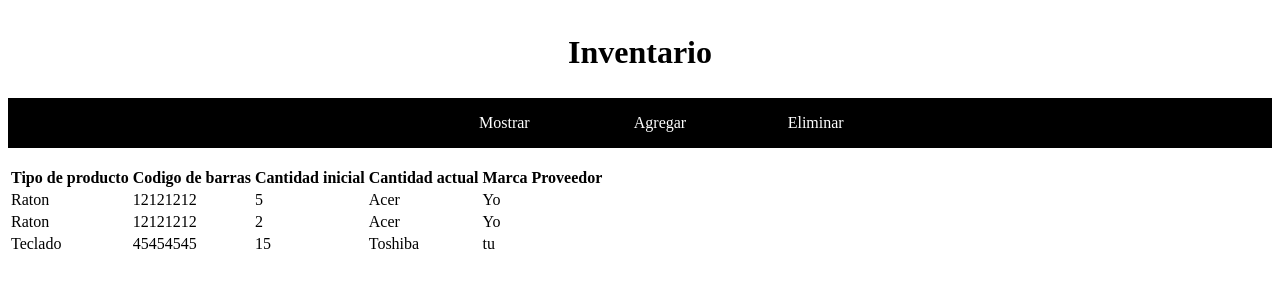
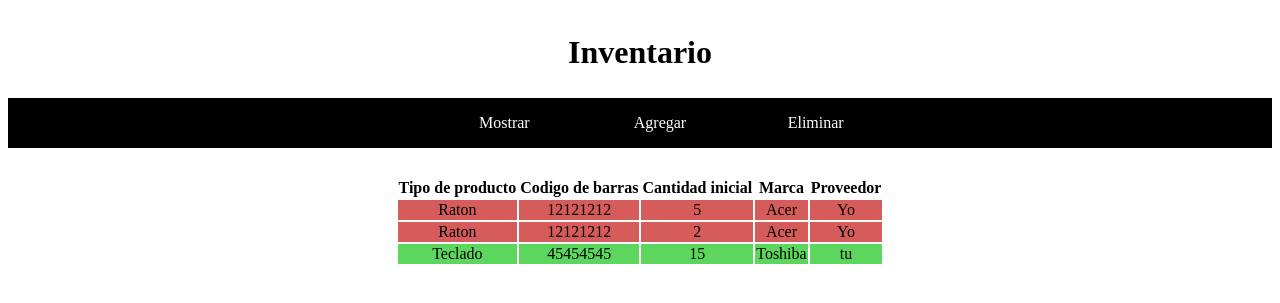
Before and after one commit to kimmurielO/BarCode, a PHP site: page /mostrarDP.php in a window 1280 px wide. Shown: the top 303 px of the page. Run offline with PHP 8.4, Linux system fonts and the light colour scheme; data comes from the database, SQL or seed files in the repository; both versions use the stored data as it was after the commit; data that the repository does not hold is empty.

Commit message:
Add files via upload

```diff
--- a/estilo.css
+++ b/estilo.css
@@ -72,7 +72,23 @@ textarea {
     width:260px;
 }
 
+table{
+    position: relative;
+    margin: auto;
+    text-align: center;
+    padding: 10px;
+
+}
+
 
 h2{
     text-align: center;
 }
+
+.CantRojo{
+    background-color: hsl(0, 60%, 60%);
+}
+
+.CantVerde{
+    background-color: hsl(120, 60%, 60%);
+}
--- a/mostrarDP.php
+++ b/mostrarDP.php
@@ -32,28 +32,37 @@ $bd = new MiBD();
 
 $resultado = $bd->query("SELECT * FROM Almacen");
 
-//var_dump($resultado->fetchArray());
-
 echo "<table>";
 echo "<tr>";
 echo "<th> Tipo de producto </th>";
 echo "<th> Codigo de barras </th>";
 echo "<th> Cantidad inicial </th>";
-echo "<th> Cantidad actual </th>";
 echo "<th> Marca </th>";
 echo "<th> Proveedor </th>";
 echo "</tr>";
 echo "<br>";
 
 while ($row = $resultado->fetchArray()) {
-    echo "<tr>";
+    $CantidadActual = $bd->query("SELECT CantidadActual FROM Recordar WHERE CodigoDeBarras='$row[1]'");
+    $CantidadActual2 = $CantidadActual-> fetchArray();
+    $CantidadAviso = $bd->query("SELECT RecordarCant FROM Recordar WHERE CodigoDeBarras='$row[1]'");
+    $CantidadAviso2 =  $CantidadAviso -> fetchArray();
+
+    if ($CantidadActual2[0] < $CantidadAviso2[0]){
+        echo "<tr class='CantRojo'>";
+    }
+    else{
+        echo "<tr class='CantVerde'>";
+    }
+
+    //echo "<tr>";
     echo "<td> $row[0] </td>";
     echo "<td> $row[1] </td>";
     echo "<td> $row[2] </td>";
     echo "<td> $row[3] </td>";
     echo "<td> $row[4] </td>";
-    echo "<td> $row[5] </td>";
     echo "</tr>";
+
 }
 echo "</table>";
 
```
Also changed, not shown: test.db.
